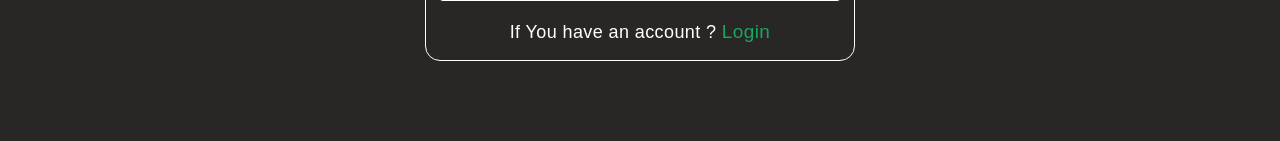
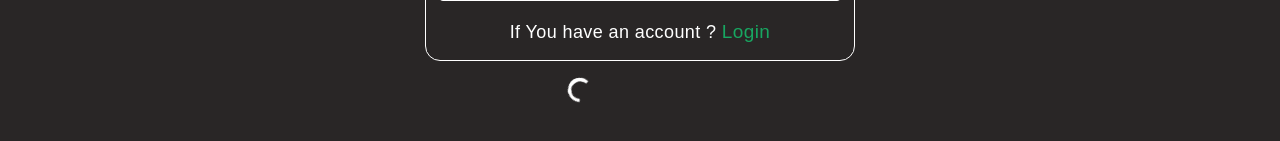
Before and after one commit to mehrojalieev/ContextApi_using-useReducer, a React (Vite) app: page /auth/signup in a window 1280 px wide. Shown: the part 575-716 px from the top of the page. Built offline with nearby package versions, Linux system fonts and the light colour scheme.

Commit message:
check UserData in signup

```diff
--- a/src/routes/sub-routes/sign-up/SignUp.jsx
+++ b/src/routes/sub-routes/sign-up/SignUp.jsx
@@ -28,10 +28,13 @@ const SignUp = () => {
       .then(response => response.json())
       .then(data => {
         console.log(data)
-        if (data) {
+        if (name.trim() > 1 ) {
           localStorage.setItem("name", data.name)
           localStorage.setItem("email", data.email)
           setTimeout(() => { window.location.pathname = "/auth/login" }, 1700)
+        } else {
+          alert("Something Error")
+
         }
 
       })
@@ -61,6 +64,8 @@ const SignUp = () => {
         <p className="checkout-text">
           If You  have an account ? <Link to='/auth/login'>Login</Link>
         </p>
+        {/* Loading */}
+        <div className="lds-ring"><div></div><div></div><div></div><div></div></div>
       </form>
     </div>
   )
--- a/src/routes/sub-routes/sign-up/SignUp.scss
+++ b/src/routes/sub-routes/sign-up/SignUp.scss
@@ -72,6 +72,7 @@
     }
 
     button {
+        position: relative;
         width: 100%;
         padding: 8px 0px;
         border: none;
@@ -93,10 +94,17 @@
             transform: scale(1.02);
             cursor: pointer;
         }
+        &:active{
+            background: #2b2a2a;
+            color: #fff !important;
+            opacity: 0.6;
+            box-shadow: 0 0 0;
+        }
     }
 }
 
 .checkout-text {
+    position: relative;
     color: #fff;
     font-size: 18px;
     letter-spacing: .4px;
@@ -112,18 +120,21 @@
 // LOADING STYLE
 .lds-ring {
     display: inline-block;
-    position: relative;
-    width: 80px;
-    height: 80px;
+    // position: relative;
+    position: absolute;
+    bottom: 135px;
+    left: calc(50% - 80px);
+    width: 20px;
+    height: 20px;
   }
   .lds-ring div {
     box-sizing: border-box;
     display: block;
     position: absolute;
-    width: 64px;
-    height: 64px;
+    width: 24px;
+    height: 24px;
     margin: 8px;
-    border: 8px solid #fff;
+    border: 3px solid #fff;
     border-radius: 50%;
     animation: lds-ring 1.2s cubic-bezier(0.5, 0, 0.5, 1) infinite;
     border-color: #fff transparent transparent transparent;
```
